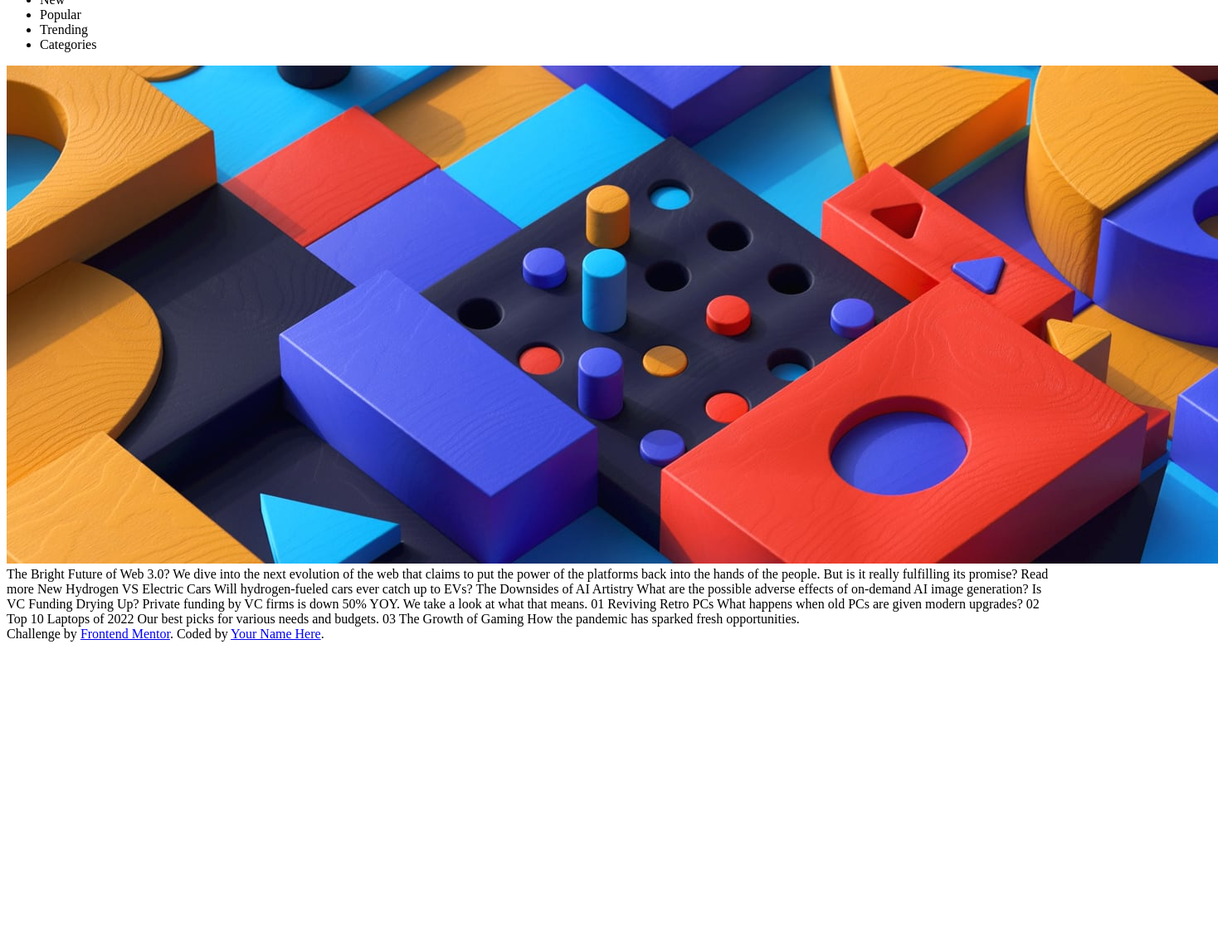
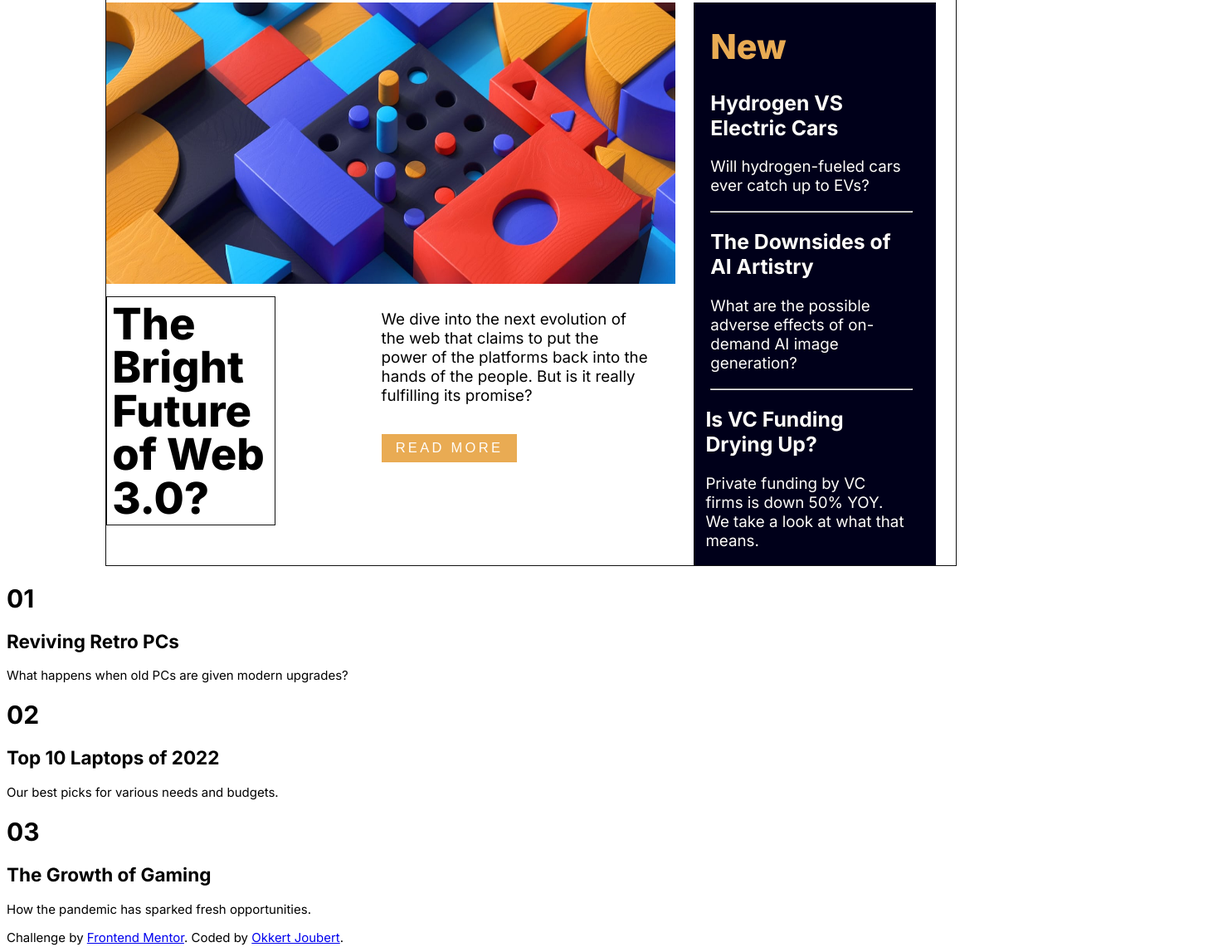
Before and after one commit to Okkie14/news-homepage, a plain HTML site: page index.html in a window 1280 px wide. Shown: the part 95-1242 px from the top of the page at 83% size, 1468 px wide, since content can reach past the window. Before the commit the page ends 876 px from the top, so only its background shows below. Drawn offline with Linux system fonts and the light colour scheme.

Commit message:
Structure fixed

```diff
--- a/index.html
+++ b/index.html
@@ -3,7 +3,7 @@
 <head>
   <meta charset="UTF-8">
   <meta name="viewport" content="width=device-width, initial-scale=1.0"> <!-- displays site properly based on user's device -->
-
+  <link rel="stylesheet" href="./style.css">
   <link rel="icon" type="image/png" sizes="32x32" href="./assets/images/favicon-32x32.png">
   <link rel="preconnect" href="https://fonts.googleapis.com">
   <link rel="preconnect" href="https://fonts.gstatic.com" crossorigin>
@@ -24,49 +24,61 @@
   </nav>
   <main class="body">
     <div class="heading">
+      <div class="container">
         <picture>
           <img src="./assets/images/image-web-3-desktop.jpg">
           <source srcset="./assets/images/image-web-3-mobile.jpg" max-width="500px">
         </picture>
-
+        <div class="container-heading">
+          <h1>The Bright Future of Web 3.0?</h1>
+          <div class="info">
+            <p>We dive into the next evolution of the web that claims to put the power of the platforms back into the hands of the people.
+            But is it really fulfilling its promise?</p>
+            <button type="button">
+            Read more
+          </button>
           </div>
         </div>
-
+      </div>
+      <div class="new">
+        <h1>New</h1>
+        <div class="topic-1">
+          <h2 class="title">Hydrogen VS Electric Cars</h2>
+          <p>Will hydrogen-fueled cars ever catch up to EVs?</p>
+          <hr>
+        </div>
+        <div class="topic-2">
+          <h2 class="title">The Downsides of AI Artistry</h2>
+          <p>What are the possible adverse effects of on-demand AI image generation?</p>
+          <hr>
+        </div>
+        <div class="topic-3">
+          <h2 class="title">Is VC Funding Drying Up?</h2>
+          <p>Private funding by VC firms is down 50% YOY. We take a look at what that means.</p>
+        </div>
+      </div>
+    </div>
+    <div class="section" id="first">
+      <h1>01</h1>
+      <h2>Reviving Retro PCs</h2>
+      <p>What happens when old PCs are given modern upgrades?</p>
+    </div>
+    <div class="section" id="second">
+      <h1>02</h1>
+      <h2>Top 10 Laptops of 2022</h2>
+      <p>Our best picks for various needs and budgets.</p>
+    </div>
+    <div class="section" id="third">
+      <h1>03</h1>
+      <h2>The Growth of Gaming</h2>
+      <p>How the pandemic has sparked fresh opportunities.</p>
+    </div>
   </main>
-
-  The Bright Future of Web 3.0?
-
-  We dive into the next evolution of the web that claims to put the power of the platforms back into the hands of the people.
-  But is it really fulfilling its promise?
-
-  Read more
-
-  New
-
-  Hydrogen VS Electric Cars
-  Will hydrogen-fueled cars ever catch up to EVs?
-
-  The Downsides of AI Artistry
-  What are the possible adverse effects of on-demand AI image generation?
-
-  Is VC Funding Drying Up?
-  Private funding by VC firms is down 50% YOY. We take a look at what that means.
-
-  01
-  Reviving Retro PCs
-  What happens when old PCs are given modern upgrades?
-
-  02
-  Top 10 Laptops of 2022
-  Our best picks for various needs and budgets.
-
-  03
-  The Growth of Gaming
-  How the pandemic has sparked fresh opportunities.
-
+  <footer class="footer">
     <div class="attribution">
       Challenge by <a href="https://www.frontendmentor.io?ref=challenge" target="_blank">Frontend Mentor</a>.
-    Coded by <a href="#">Your Name Here</a>.
+      Coded by <a href="https://github.com/Okkie14">Okkert Joubert</a>.
     </div>
+  </footer>
 </body>
 </html>
```
Lines whose indentation alone changed are shown as unchanged.
